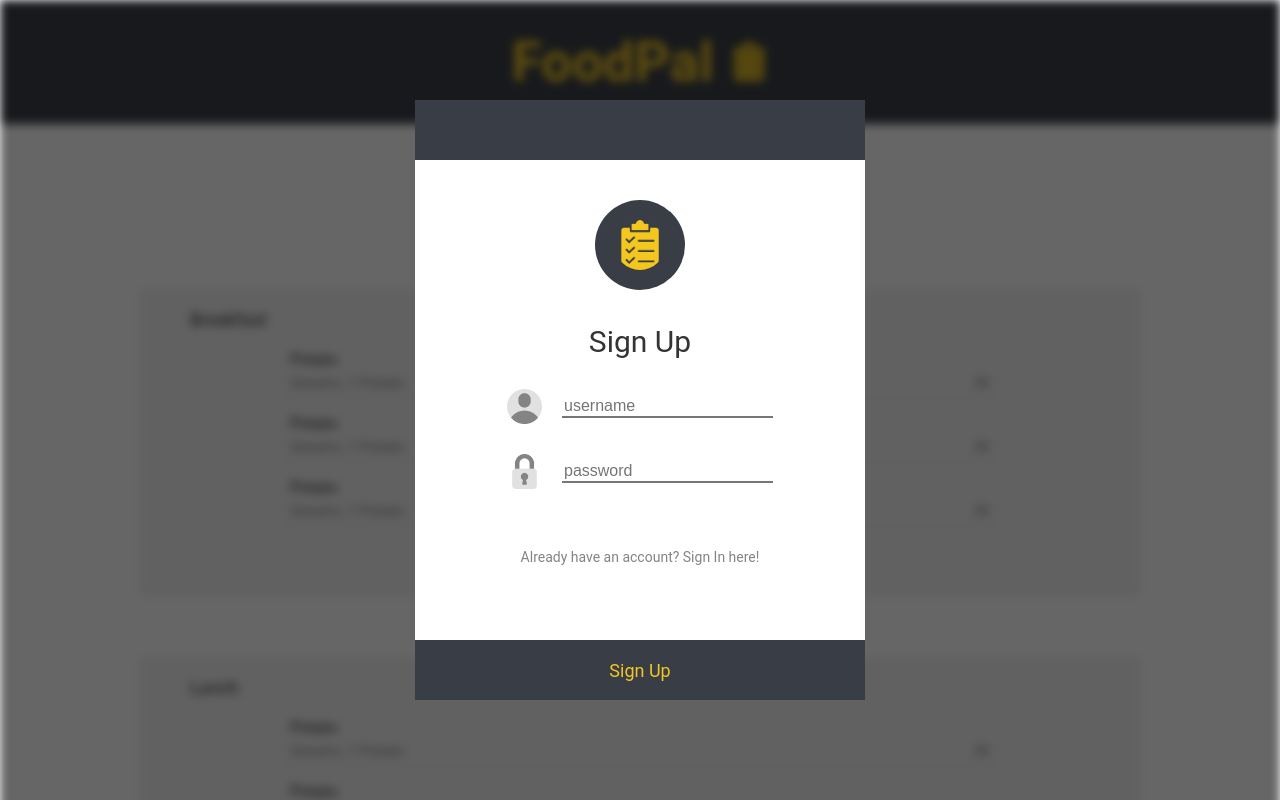
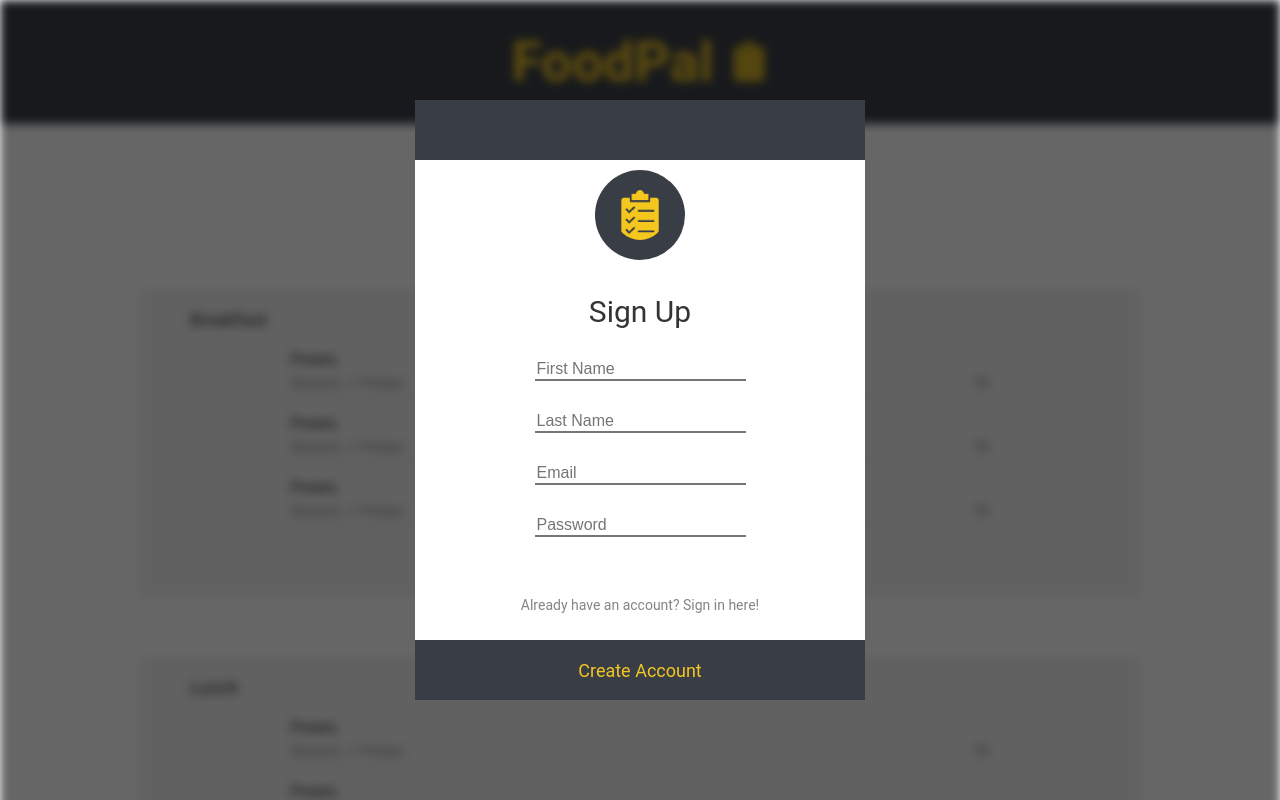
Before and after one commit to emmanuelrocha001/food-tracker, a React (Create React App) app: page / in a window 1280 px wide. Both pictures are taken after a click on the element "Don't have an account? Sign up here!". Shown: the top 800 px of the page. Built offline with nearby package versions, Linux system fonts and the light colour scheme.

Commit message:
fuctional user login added

```diff
--- a/src/App.css
+++ b/src/App.css
@@ -397,7 +397,7 @@ input::-webkit-datetime-edit, input::-webkit-clear-button, input::-webkit-inner-
 
 .ExternalCenter{
   position: absolute;
-  top: 50%;
+  top: 45%;
   transform: translate(0%, -50%);
   width: 100%;
   height: 400px;
@@ -446,6 +446,15 @@ input::-webkit-datetime-edit, input::-webkit-clear-button, input::-webkit-inner-
 .NoAccountText{
   margin-top: 60px;
   color: #848484;
+  font-size: 14px;
+  /* border: 1px solid #848484; */
+
+}
+
+.LoginError{
+  /* margin-top: 10px; */
+  color: #848484;
+  color: red;
   font-size: 14px;
   /* border: 1px solid #848484; */
 
--- a/src/App.js
+++ b/src/App.js
@@ -14,6 +14,7 @@ import cross from './cross.png'
 import search from './search.png'
 import user from './user.png'
 import lock from './lock.png'
+const foodAPIURL = 'https://food-tracker-api.herokuapp.com'
 
 function formatDate(d) {
   var dMonth = (d.getMonth() + 1).toString().length < 2 ?  '0'+ (d.getMonth()+1).toString() : (d.getMonth()+1).toString()
@@ -443,16 +444,20 @@ function SignInScreen(props) {
 
 
         <div className="InfoContainer">
-          <img className="UserNameIcon" src={user}></img>
-          <input className="InfoInput" type="text" placeholder="username" />
+          {/* <img className="UserNameIcon" src={user}></img> */}
+          <input className="InfoInput" type="text" placeholder="Email" onChange={props.handleEmailInputChange}/>
         </div>
 
         <div className="InfoContainer">
-          <img className="UserNameIcon" src={lock}></img>
-          <input className="InfoInput" type="password" placeholder="password" />
+          {/* <img className="UserNameIcon" src={lock}></img> */}
+          <input className="InfoInput" type="password" placeholder="Password" onChange={props.handlePasswordInputChange} />
         </div>
 
         <p className="NoAccountText" onClick={props.handleHaveAccountToggle} >Don't have an account? Sign up here!</p>
+
+        { props.error != '' &&
+          <p className="LoginError">{props.error}</p>
+        }
 
       </div>
       <div className="ExternalButton" onClick={props.handleSignIn}>
@@ -473,20 +478,26 @@ function SignInScreen(props) {
 
 
         <div className="InfoContainer">
-          <img className="UserNameIcon" src={user}></img>
-          <input className="InfoInput" type="text" placeholder="username" />
+          <input className="InfoInput" type="text" placeholder="First Name" />
         </div>
 
         <div className="InfoContainer">
-          <img className="UserNameIcon" src={lock}></img>
-          <input className="InfoInput" type="password" placeholder="password" />
+          <input className="InfoInput" type="text" placeholder="Last Name" />
         </div>
 
-        <p className="NoAccountText" onClick={props.handleHaveAccountToggle} >Already have an account? Sign In here!</p>
+        <div className="InfoContainer">
+          <input className="InfoInput" type="password" placeholder="Email" />
+        </div>
+
+        <div className="InfoContainer">
+          <input className="InfoInput" type="password" placeholder="Password" />
+        </div>
+
+        <p className="NoAccountText" onClick={props.handleHaveAccountToggle} >Already have an account? Sign in here!</p>
 
       </div>
       <div className="ExternalButton" onClick={props.handleSignIn} >
-        <p className="ExternalButtonText">Sign Up</p>
+        <p className="ExternalButtonText">Create Account</p>
 
       </div>
     </div>
@@ -538,7 +549,12 @@ class App extends React.Component {
       showNutrition: false,
       currentUser: null,
       userInput: "",
+      emailInput:"",
+      passwordInput: "",
+      firstNameInput: "",
+      lastNameInput: "",
       currentMeal: "",
+      loginError: "",
       haveAccount: true
     }
 
@@ -550,21 +566,47 @@ class App extends React.Component {
     this.handleItemExpandScreenToggle = this.handleItemExpandScreenToggle.bind(this);
     this.handleNutritionScreenToggle = this.handleNutritionScreenToggle.bind(this);
     this.handleHaveAccountToggle = this.handleHaveAccountToggle.bind(this);
+    this.handleEmailInputChange = this.handleEmailInputChange.bind(this);
+    this.handlePasswordInputChange = this.handlePasswordInputChange.bind(this);
     this.handleSignIn = this.handleSignIn.bind(this);
 
   }
 
   handleSignIn(){
-    if( this.state.currentUser == null) {
+    const requestOptions = {
+      method: 'POST',
+      headers: { 'Content-Type': 'application/json' },
+      body: JSON.stringify({ email: this.state.emailInput, password: this.state.passwordInput })
+    };
 
-      this.setState({
-        currentUser: "hello"
-      });
-    } else {
-      this.setState({
-        currentUser: null
-      });
-    }
+    fetch(foodAPIURL+'/user/login', requestOptions)
+    .then(response => response.json()).then( data => {
+      if(data["successful"] === false){
+        this.setState({
+          loginError: data["message"]
+        });
+      } else{
+        this.setState({
+          currentUser: data["user"]
+        });
+      }
+    })
+    .catch( error => console.log(error));
+
+
+  }
+
+  handleEmailInputChange(event){
+    this.setState({
+      emailInput: event.target.value
+    });
+
+  }
+
+  handlePasswordInputChange(event){
+    this.setState({
+      passwordInput: event.target.value
+    });
   }
 
   handleHaveAccountToggle(){
@@ -664,6 +706,9 @@ class App extends React.Component {
             <SignInScreen
               haveAccount={this.state.haveAccount}
               handleHaveAccountToggle={this.handleHaveAccountToggle}
+              handleEmailInputChange={this.handleEmailInputChange}
+              handlePasswordInputChange={this.handlePasswordInputChange}
+              error={this.state.loginError}
               handleSignIn={this.handleSignIn}
             />
           }
```
